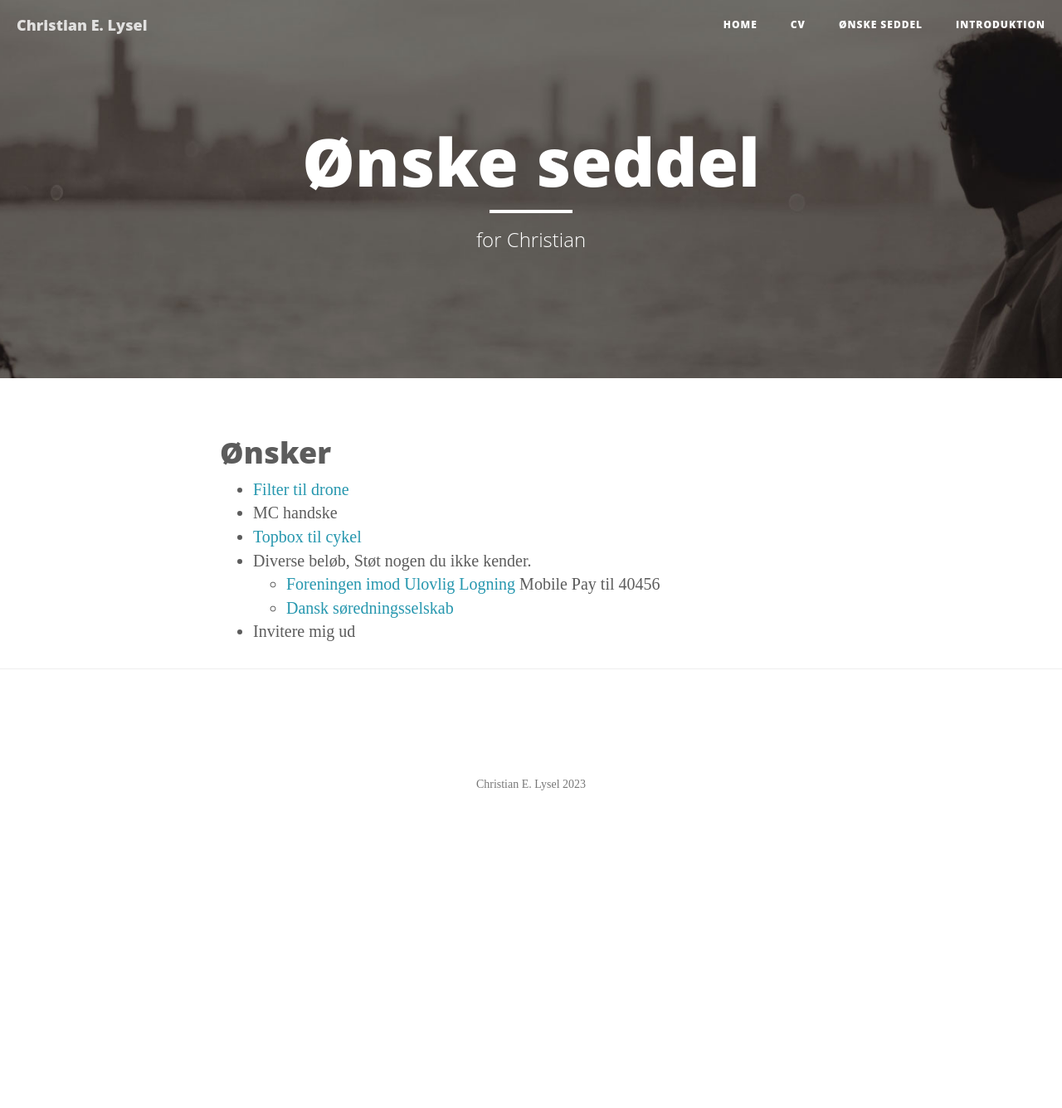
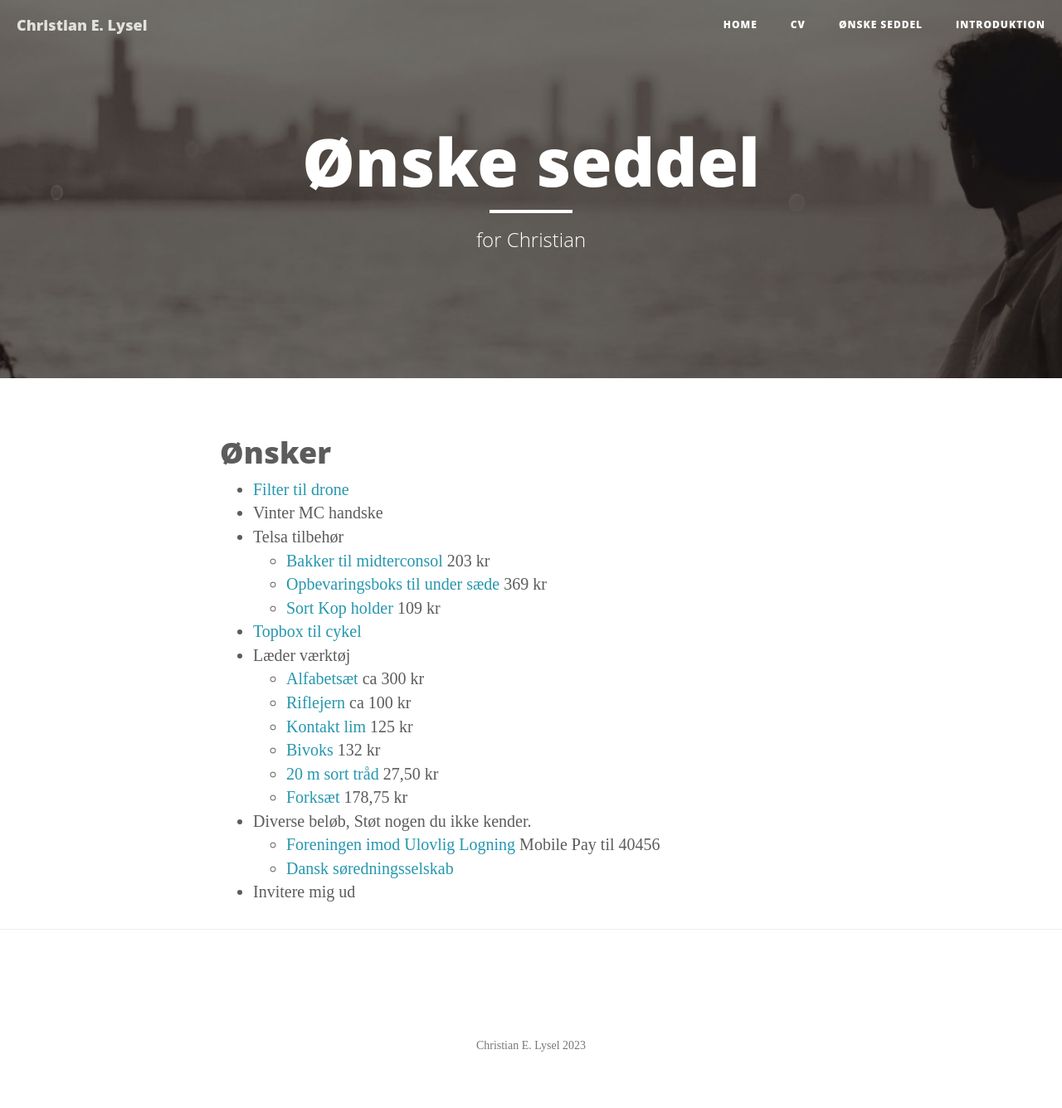
Before and after one commit to clysel/christian.lysel.net, a Jekyll site: the page built from gave.markdown, in a window 1280 px wide. Shown: the whole page at 83% size. Built offline with Jekyll 4.4.1, drawn with Linux system fonts in a browser that asks for light colours; before the commit the page ends 1021 px from its top, so only the background shows below that.

Commit message:
Update gave.markdown

```diff
--- a/gave.markdown
+++ b/gave.markdown
@@ -7,8 +7,19 @@ header-img: "img/about-bg.jpg"
 # Ønsker
 
 * [Filter til drone](https://www.amazon.de/dp/B0B18KHLF8/?tag=prdk-ce0d-21&creative=22662&creativeASIN=B0B2PGXBC6&linkCode=df0&th=1)
-* MC handske
+* Vinter MC handske
+* Telsa tilbehør
+  * [Bakker til midterconsol](https://shop.tesla.com/da_dk/product/model-3_y-bakker-til-midterkonsollen) 203 kr
+  * [Opbevaringsboks til under sæde](https://greencargear.dk/vare/opbevaringsboks-tesla-model-y) 369 kr
+  * [Sort Kop holder](https://greencargear.dk/vare/tesla_kopholder) 109 kr
 * [Topbox til cykel](https://www.xlmoto.dk/product/topboks-xlmoto-pronto-30l_pid-PIA-174059)
+* Læder værktøj
+  * [Alfabetsæt](https://www.laederiet.dk/shop/381-alfabet--og-talsaet/7321-alfabet-og-talsaet-8134/) ca 300 kr
+  * [Riflejern](https://www.laederiet.dk/shop/275-riflejern-mm/5188-riflejern-justerbart-/) ca 100 kr
+  * [Kontakt lim](https://www.harald-nyborg.dk/dana-lim-kontaktlim-1-l) 125 kr
+  * [Bivoks](https://www.laederiet.dk/shop/193-traad/5362-bivoks-til-traad/) 132 kr
+  * [20 m sort tråd](https://www.laederiet.dk/shop/193-traad/5352-kunstsenetraad-nr-1/) 27,50 kr
+  * [Forksæt](https://www.laederiet.dk/shop/170-forke-og-syle/5156-forkesaet/) 178,75 kr
 * Diverse beløb, Støt nogen du ikke kender.
   * [Foreningen imod Ulovlig Logning](https://ulovliglogning.dk/#wannahelp) Mobile Pay til 40456
   * [Dansk søredningsselskab](https://dsrs.dk/stot-os)
```
